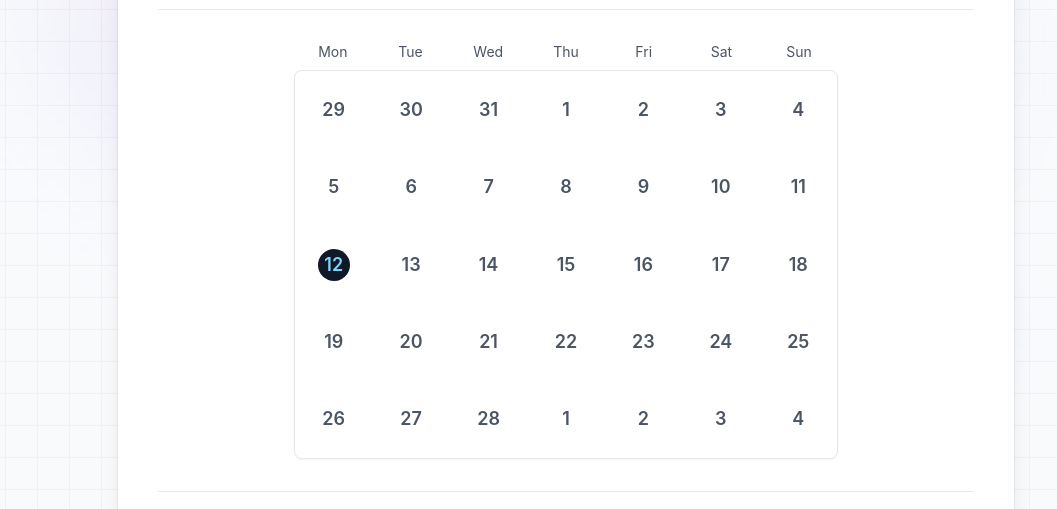
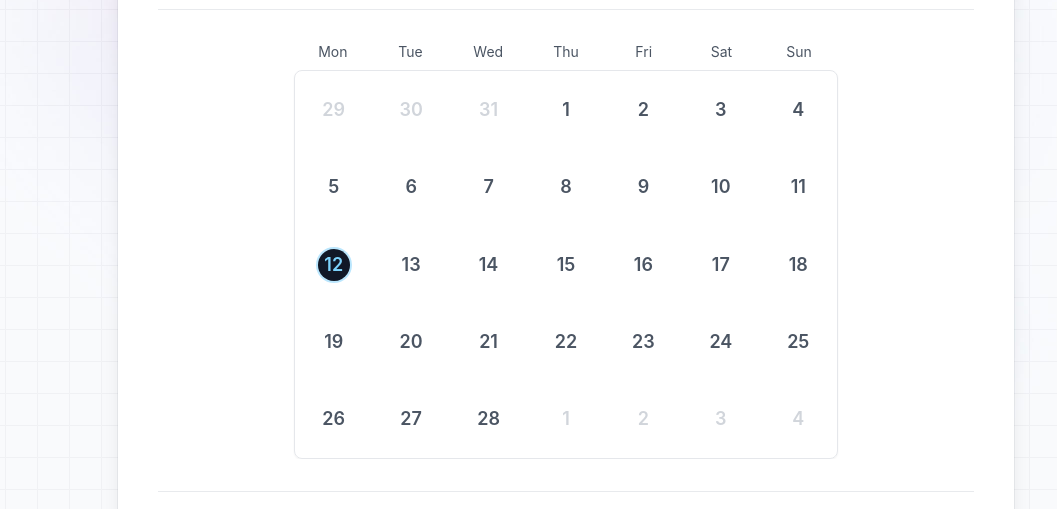
Before and after one commit to juanm512/calendar-steps-chart, a React (Vite) app: page / in a window 1280 px wide. Shown: the part 215-724 px from the top of the page, without its empty margins (74-1131 px from the left). Built offline with nearby package versions, Linux system fonts and the light colour scheme.

Commit message:
calendar animations done, make the list of events for every day is the only left

```diff
--- a/package.json
+++ b/package.json
@@ -13,7 +13,8 @@
     "framer-motion": "^9.0.2",
     "react": "^18.2.0",
     "react-dom": "^18.2.0",
-    "react-icons": "^4.7.1"
+    "react-icons": "^4.7.1",
+    "react-use-measure": "^2.1.1"
   },
   "devDependencies": {
     "@types/react": "^18.0.27",
--- a/src/components/CalendarMain.tsx
+++ b/src/components/CalendarMain.tsx
@@ -1,5 +1,6 @@
-import { useState, useEffect } from "react";
+import { useState, useEffect, useRef } from "react";
 import { AnimatePresence, motion } from "framer-motion";
+import useMeasure from "react-use-measure";
 import {
   format,
   parse,
@@ -14,7 +15,7 @@ import {
 
 export default function CalendarMain() {
   let today = startOfToday();
-  const [selectedDate, setSelectedDate] = useState(today);
+  const [selectedDate, setSelectedDate] = useState(format(today, "d-MMM-yyyy"));
   const [selectedMonth, setSelectedMonth] = useState(
     format(new Date(), "MMMM-yyyy")
   );
@@ -22,6 +23,13 @@ export default function CalendarMain() {
     parse(selectedMonth, "MMMM-yyyy", new Date())
   );
   //   console.log("firstDayCurrentMonth", firstDayCurrentMonth);
+
+  const [ref, { width }] = useMeasure();
+  let previous = usePrevious(selectedMonth);
+  let monthDirection =
+    previous && parse(previous, "MMMM-yyyy", new Date()) < firstDayCurrentMonth
+      ? -1
+      : 1;
 
   type day = {
     date: Date | number;
@@ -47,8 +55,6 @@ export default function CalendarMain() {
       start: startDayInterval,
       end: endDayInterval,
     });
-
-    // console.log("days", daysInterval);
 
     const daysArray = daysInterval.map((day) => {
       let isCurrentMonth =
@@ -82,15 +88,34 @@ export default function CalendarMain() {
     setSelectedMonth(format(firstDayNextMonth, "MMMM-yyyy"));
   }
 
+  type variantsProps = {
+    monthDirection: number;
+    width: number;
+  };
+
+  let variants = {
+    enter: ({ monthDirection, width }: variantsProps) => ({
+      x: monthDirection * width,
+      opacity: 0,
+    }),
+    center: { x: 0, opacity: 1 },
+    exit: ({ monthDirection, width }: variantsProps) => ({
+      x: monthDirection * -width,
+      opacity: 0,
+    }),
+  };
+
   return (
     // dark:bg-neutral-800
     <div className="relative w-full bg-white px-6 py-8 shadow-xl ring-1 ring-gray-900/5  sm:mx-auto sm:max-w-xl sm:rounded-lg sm:px-10 lg:max-w-4xl">
       <div className="mx-auto w-full max-w-xl lg:max-w-4xl">
         <div className="divide-y divide-gray-300/50">
-          <div className="flex justify-center space-y-6 pb-8 text-base leading-7 text-gray-600">
-            <div className=" grid w-full grid-cols-3 justify-items-center md:w-8/12 ">
-              <button
+          <div className="flex justify-center space-y-6 pb-8 text-base leading-7  text-gray-600">
+            <div className="grid w-full grid-cols-3 justify-items-center md:w-8/12 ">
+              <motion.button
                 onClick={previousMonth}
+                whileTap={{ scale: 0.9 }}
+                whileHover={{ scale: 1.1 }}
                 className="flex aspect-square h-8 items-center overflow-hidden rounded-full p-1 hover:bg-gray-300"
               >
                 <svg
@@ -106,14 +131,34 @@ export default function CalendarMain() {
                   <path stroke="none" d="M0 0h24v24H0z" fill="none"></path>
                   <path d="M11 17h6l-4 -5l4 -5h-6l-4 5z"></path>
                 </svg>
-              </button>
-              <div className="flex h-8 items-center overflow-hidden">
-                <p className="text-base font-medium text-gray-600">
+              </motion.button>
+              <div className="flex h-8 w-full items-center justify-center overflow-hidden text-center">
+                <AnimatePresence
+                  exitBeforeEnter
+                  custom={{ monthDirection, width: width * 0.5 }}
+                >
+                  <motion.p
+                    key={selectedMonth + "header"}
+                    variants={variants}
+                    initial="enter"
+                    animate="center"
+                    exit="exit"
+                    custom={{ monthDirection, width: width * 0.5 }}
+                    transition={{
+                      opacity: {
+                        duration: 0.2,
+                      },
+                    }}
+                    className="text-base font-medium text-gray-600"
+                  >
                     {selectedMonth}
-                </p>
+                  </motion.p>
+                </AnimatePresence>
               </div>
-              <button
+              <motion.button
                 onClick={nextMonth}
+                whileTap={{ scale: 0.9 }}
+                whileHover={{ scale: 1.1 }}
                 className="flex aspect-square h-8 items-center overflow-hidden rounded-full p-1 hover:bg-gray-300"
               >
                 <svg
@@ -129,7 +174,7 @@ export default function CalendarMain() {
                   <path stroke="none" d="M0 0h24v24H0z" fill="none"></path>
                   <path d="M13 7h-6l4 5l-4 5h6l4 -5z"></path>
                 </svg>
-              </button>
+              </motion.button>
             </div>
           </div>
           <div className="space-y-6 py-8 text-base leading-7 text-gray-600">
@@ -157,7 +202,26 @@ export default function CalendarMain() {
                   S
                 </p>
               </div>
-              <div className="grid w-full grid-cols-7 rounded-lg border shadow-sm md:w-8/12">
+              <motion.div
+                ref={ref}
+                className="flex w-full items-center justify-center overflow-hidden"
+              >
+                <AnimatePresence
+                  exitBeforeEnter
+                  custom={{ monthDirection, width }}
+                >
+                  <motion.div
+                    key={selectedMonth}
+                    variants={variants}
+                    initial="enter"
+                    animate="center"
+                    exit="exit"
+                    custom={{ monthDirection, width }}
+                    transition={{
+                      duration: 0.2,
+                    }}
+                    className="grid w-full grid-cols-7 rounded-lg border shadow-sm md:w-8/12"
+                  >
                     {days &&
                       days.map((day) => {
                         return (
@@ -170,25 +234,14 @@ export default function CalendarMain() {
                             isToday={day.isToday}
                             selectedDate={selectedDate}
                             setSelectedDate={setSelectedDate}
+                            nextMonth={nextMonth}
+                            previousMonth={previousMonth}
                           />
-                      //   <div
-                      //     key={day.date.toString()}
-                      //     className="flex aspect-square h-full items-center justify-center"
-                      //   >
-                      //     <button
-                      //       className={
-                      //         "flex aspect-square h-8 items-center justify-center rounded-full text-lg font-semibold " +
-                      //         (day.isToday
-                      //           ? " bg-gray-900 text-sky-600 hover:bg-gray-500 hover:text-gray-100"
-                      //           : "text-gray-600 hover:bg-gray-500 hover:text-gray-100")
-                      //       }
-                      //     >
-                      //       {format(day.date, "d")}
-                      //     </button>
-                      //   </div>
                         );
                       })}
-              </div>
+                  </motion.div>
+                </AnimatePresence>
+              </motion.div>
             </div>
           </div>
           <div className="space-y-6 pt-8 text-base leading-7 text-gray-600">
@@ -231,23 +284,71 @@ const Day = ({
   isToday,
   selectedDate,
   setSelectedDate,
+  nextMonth,
+  previousMonth,
 }: any) => {
   return (
     <div
       key={key}
       className="flex aspect-square h-full items-center justify-center"
     >
-      <button
+      <motion.button
         className={
-          "flex aspect-square h-8 items-center justify-center rounded-full text-lg font-semibold " +
-          (isToday
-            ? " bg-gray-900 text-sky-300 hover:bg-gray-500 hover:text-gray-100"
-            : "text-gray-600 hover:bg-gray-500 hover:text-gray-100") +
-          (isCurrentMonth ? " " : " text-gray-300")
+          "group relative flex aspect-square h-8 items-center justify-center rounded-full text-lg font-semibold " +
+          (isCurrentMonth &&
+          !isToday &&
+          selectedDate !== format(date, "d-MMM-yyyy")
+            ? " text-gray-600 hover:text-gray-100"
+            : isToday
+            ? " text-sky-300 hover:text-gray-100"
+            : selectedDate === format(date, "d-MMM-yyyy")
+            ? " text-gray-100"
+            : " text-gray-300 hover:text-gray-200")
         }
+        onClick={() => {
+          isNextMonth && nextMonth();
+          isPrevMonth && previousMonth();
+          setSelectedDate(format(date, "d-MMM-yyyy"));
+        }}
       >
-        {format(date, "d")}
-      </button>
+        <AnimatePresence>
+          {selectedDate === format(date, "d-MMM-yyyy") && (
+            <motion.div
+              // layoutId="selectedDate"
+              initial={{
+                scale: 0,
+              }}
+              animate={{
+                scale: 1,
+              }}
+              exit={{
+                scale: 0,
+                transition: {
+                  duration: 0.2,
+                },
+              }}
+              transition={{
+                type: "spring",
+                stiffness: 500,
+                damping: 30,
+              }}
+              className={
+                "absolute inset-0 z-0 aspect-square h-8 rounded-full bg-gray-900 ring-2 ring-sky-200"
+              }
+            ></motion.div>
+          )}
+        </AnimatePresence>
+        <span className="z-10">{format(date, "d")}</span>
+      </motion.button>
     </div>
   );
 };
+
+function usePrevious(state: any) {
+  let [tuple, setTuple] = useState([null, state]);
+
+  if (tuple[1] !== state) {
+    setTuple([tuple[1], state]);
+  }
+  return tuple[0];
+}
```
Also changed, not shown: 1 other file (tests, documents, lock files or other folders). Lines whose indentation alone changed are shown as unchanged.
